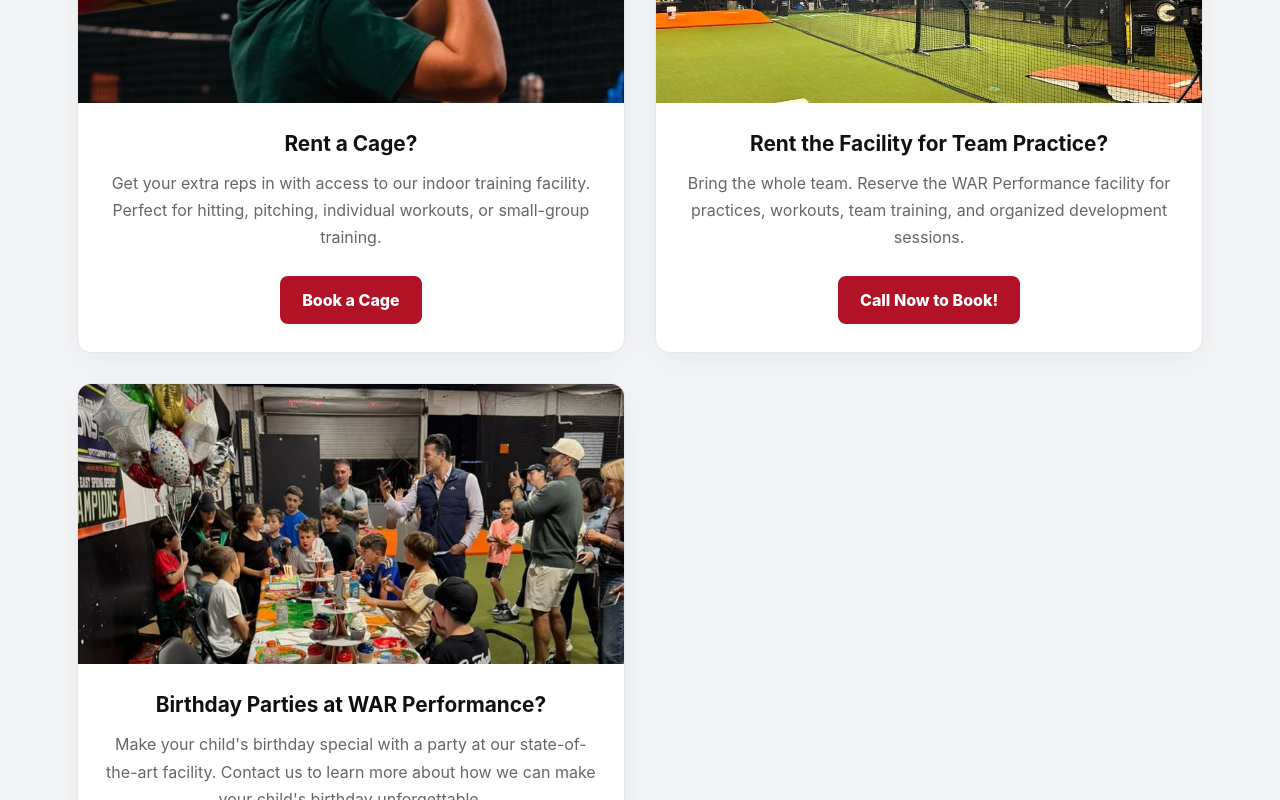
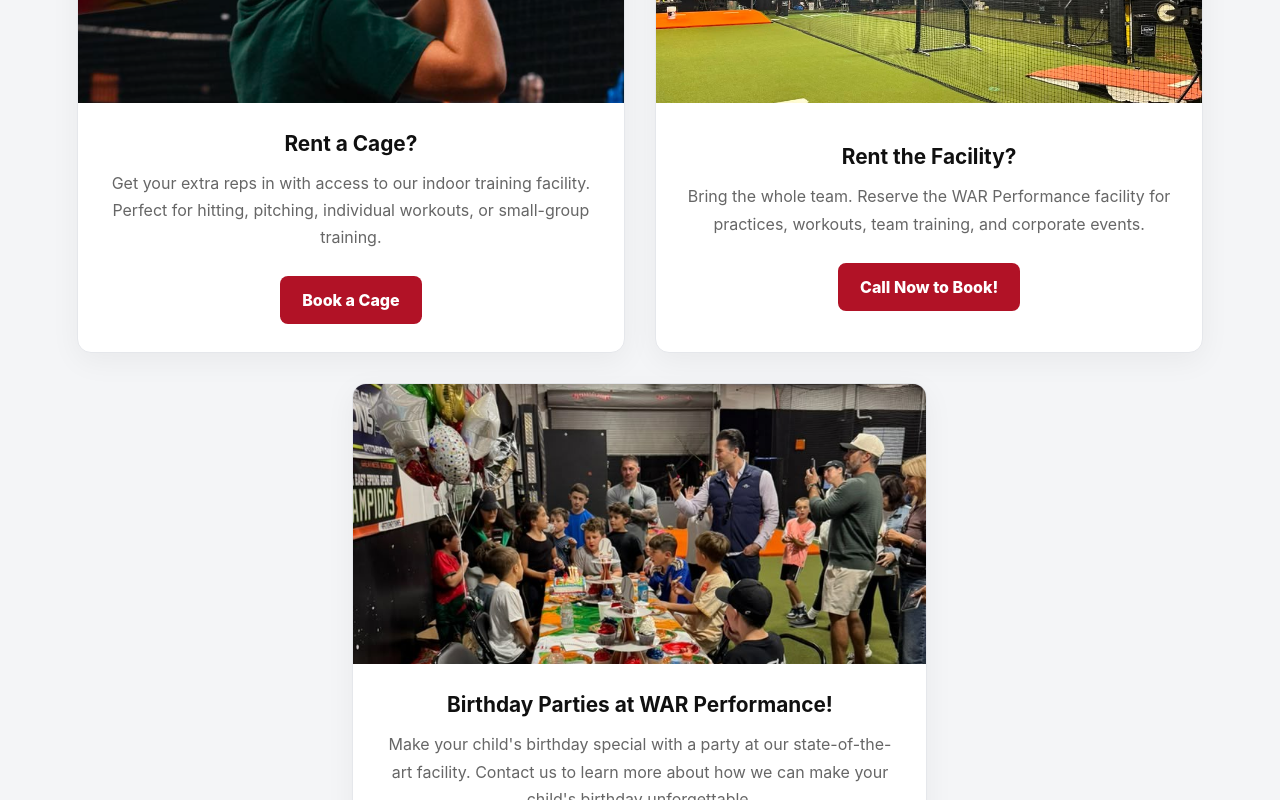
Before and after one commit to sophiacamacho2024/war-performance, a React (Vite) app in the folder war-performance/: page /services in a window 1280 px wide. Shown: the part 700-1500 px from the top of the page. Built offline with nearby package versions, Linux system fonts and the light colour scheme.

Commit message:
A couple more tweaks on rentals

```diff
--- a/war-performance/src/App.css
+++ b/war-performance/src/App.css
@@ -3022,3 +3022,18 @@ a {
     z-index: 2;
   }
 }
+
+
+/* CENTER BIRTHDAY PARTY CARD */
+
+.birthday-card-wrapper {
+  display: flex;
+  justify-content: center;
+  width: 100%;
+  grid-column: 1 / -1;
+}
+
+.birthday-card-wrapper .rental-card {
+  width: 100%;
+  max-width: 575px;
+}
--- a/war-performance/src/pages/Services.jsx
+++ b/war-performance/src/pages/Services.jsx
@@ -58,12 +58,11 @@ function Services() {
             />
 
             <div className="rental-card-content">
-              <h3>Rent the Facility for Team Practice?</h3>
+              <h3>Rent the Facility?</h3>
 
               <p>
                 Bring the whole team. Reserve the WAR Performance facility
-                for practices, workouts, team training, and organized
-                development sessions.
+                for practices, workouts, team training, and corporate events.
               </p>
 
               <a
@@ -76,6 +75,7 @@ function Services() {
           </div>
 
           {/* Birthday Parties */}
+          <div className="birthday-card-wrapper">
             <div className="card rental-card">
               <img
                 src={birthdayPhoto}
@@ -84,11 +84,12 @@ function Services() {
               />
 
               <div className="rental-card-content">
-              <h3>Birthday Parties at WAR Performance?</h3>
+                <h3>Birthday Parties at WAR Performance!</h3>
 
                 <p>
                   Make your child's birthday special with a party at our
-                state-of-the-art facility. Contact us to learn more about how we can make your child's birthday unforgettable.
+                  state-of-the-art facility. Contact us to learn more about
+                  how we can make your child's birthday unforgettable.
                 </p>
 
                 <a
@@ -99,8 +100,9 @@ function Services() {
                 </a>
               </div>
              </div>
+            </div>
+          </div>
 
-        </div>
       </section>
     </main>
   )
```
Lines whose indentation alone changed are shown as unchanged.
